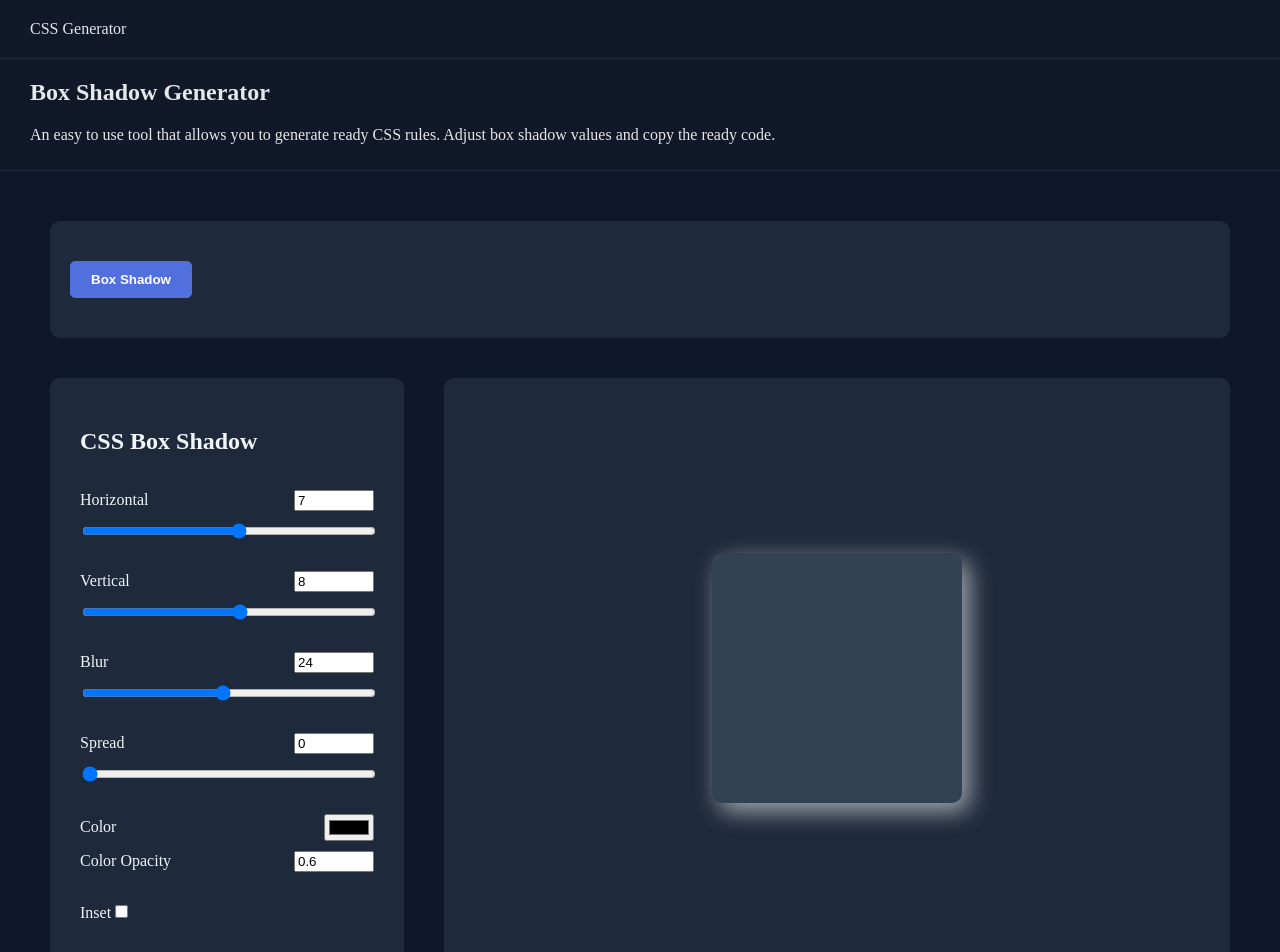
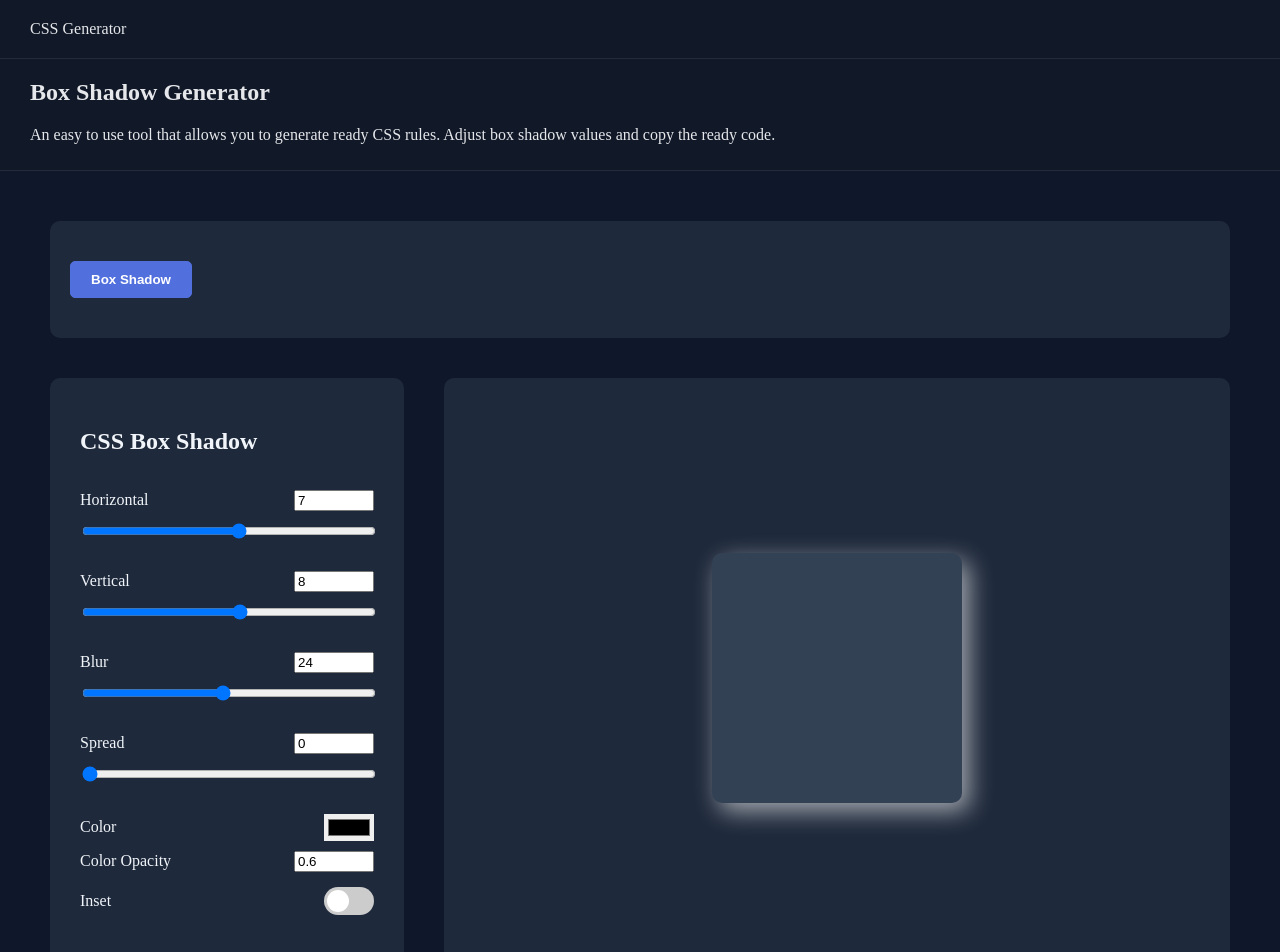
Before and after one commit to Shashwat64/CSS-Generator, a React (Vite) app: page / in a window 1280 px wide. Shown: the top 952 px of the page. Built offline with nearby package versions, Linux system fonts and the light colour scheme.

Commit message:
fix: location of the inset toggle button

```diff
--- a/src/Components/PropComponents/BoxShadow.jsx
+++ b/src/Components/PropComponents/BoxShadow.jsx
@@ -142,12 +142,14 @@ export default function BoxShadow({value,setValue, setCssCode}){
             )
         }else if(key==="Inset"){
           return(
-            <div className="control" key={key}>
-              <label>
-                Inset
+            <div className="switch" key={key}>
+              <label className="toggle-wrapper">
+                <span className="label-text">Inset</span>
+
+                <span className="switch-ui">
                   <input
                     type="checkbox"
-                  onChange={()=>
+                    onChange={() =>
                       setValue(prev => ({
                         ...prev,
                         properties: {
@@ -158,6 +160,8 @@ export default function BoxShadow({value,setValue, setCssCode}){
                     }
                     checked={value.properties.Inset}
                   />
+                  <span className="slider"></span>
+                </span>
               </label>
             </div>
           )
--- a/src/index.css
+++ b/src/index.css
@@ -210,6 +210,74 @@ legend{
   color: #F1F5F9;
 }
 
+.toggle-wrapper {
+  display: flex;
+  align-items: center;
+  justify-content: space-between;
+  cursor: pointer;
+  gap: 12px;
+  user-select: none;
+  -webkit-tap-highlight-color: transparent;
+
+}
+
+/* .toggle-wrapper,
+.toggle-wrapper * {
+  user-select: none;
+} */
+
+/* The switch container */
+.switch-ui {
+  position: relative;
+  width: 50px;
+  height: 28px;
+  flex-shrink: 0;
+}
+
+/* Hide checkbox */
+.switch-ui input {
+  opacity: 0;
+  width: 0;
+  height: 0;
+}
+
+/* Track */
+.slider {
+  position: absolute;
+  inset: 0;
+  background: #ccc;
+  border-radius: 34px;
+  transition: 0.3s;
+}
+
+/* Circle */
+.slider::before {
+  content: "";
+  position: absolute;
+  height: 22px;
+  width: 22px;
+  left: 3px;
+  top: 3px;
+  background: white;
+  border-radius: 50%;
+  transition: 0.3s;
+}
+
+/* Checked styles */
+.switch-ui input:checked + .slider {
+  background: rgb(2,117,255);
+}
+
+.switch-ui input:checked + .slider::before {
+  transform: translateX(22px);
+}
+
+input[type="color"]{
+  border: none;
+}
+
+
+
 
 .output-section{
   background-color: rgb(232, 230, 230);
```
Lines whose indentation alone changed are shown as unchanged.
